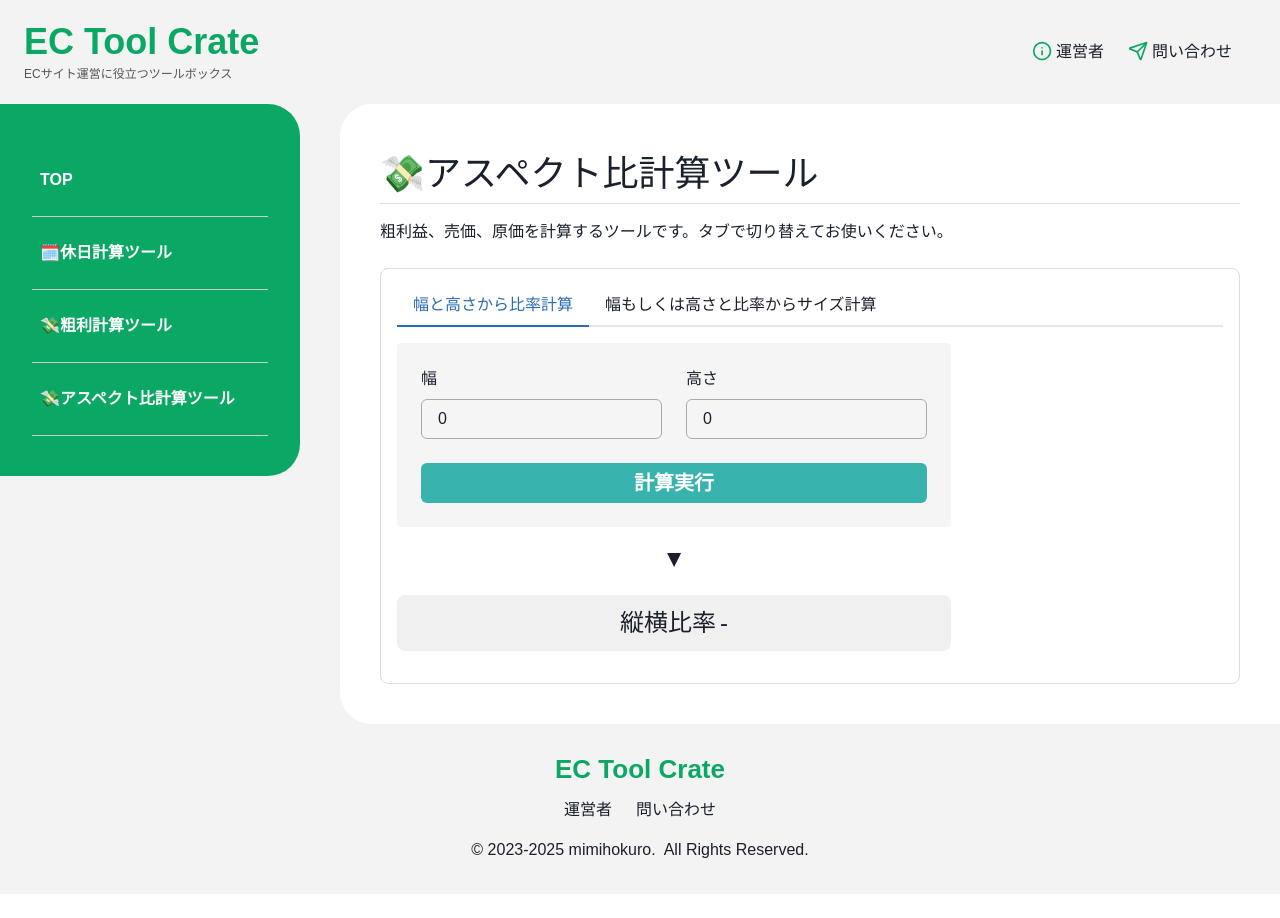
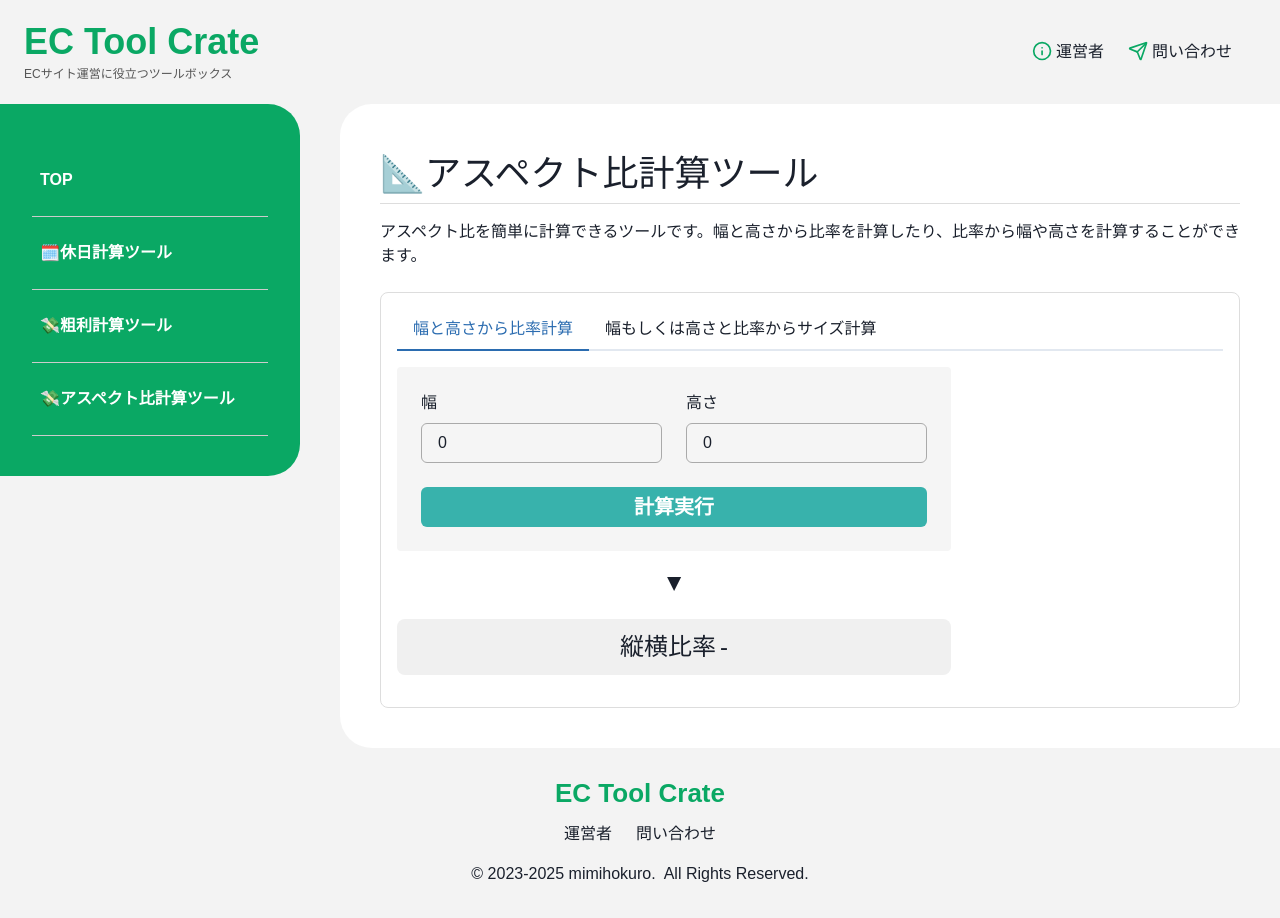
Before and after one commit to mimihokuro/app, a React (Vite) app: page /aspect-ratio-calculation in a window 1280 px wide. Before the commit the page ends 894 px from the top, so only its background shows below. Built offline with nearby package versions, Linux system fonts and the light colour scheme.

Commit message:
🎨 アスペクト比計算ツールの説明文を編集

```diff
--- a/src/pages/AspectRatioCalculation.jsx
+++ b/src/pages/AspectRatioCalculation.jsx
@@ -6,12 +6,13 @@ const AspectRatioCalculation = () => {
   usePageMetadata({
     title: "アスペクト比計算ツール | EC Tool Crate",
     description:
-      "粗利益、売価（売上）、原価を計算するためのツールです。自分で計算するのが面倒くさい、計算方法がよくわからないときにお使いください。",
+      "アスペクト比を簡単に計算できるツールです。幅と高さから比率を計算したり、比率から幅や高さを計算することができます。",
   });
 
   return (
     <Stack
       width="100%"
+      maxWidth="1024px"
       mx="auto"
       p={{
         base: 4,
@@ -27,10 +28,10 @@ const AspectRatioCalculation = () => {
         py={2}
         borderBottomColor="#dddddd"
       >
-        💸アスペクト比計算ツール
+        📐アスペクト比計算ツール
       </Heading>
       <Text mt={2}>
-        粗利益、売価、原価を計算するツールです。タブで切り替えてお使いください。
+        アスペクト比を簡単に計算できるツールです。幅と高さから比率を計算したり、比率から幅や高さを計算することができます。
       </Text>
       <AspectCalculationTypeTabs />
     </Stack>
```
